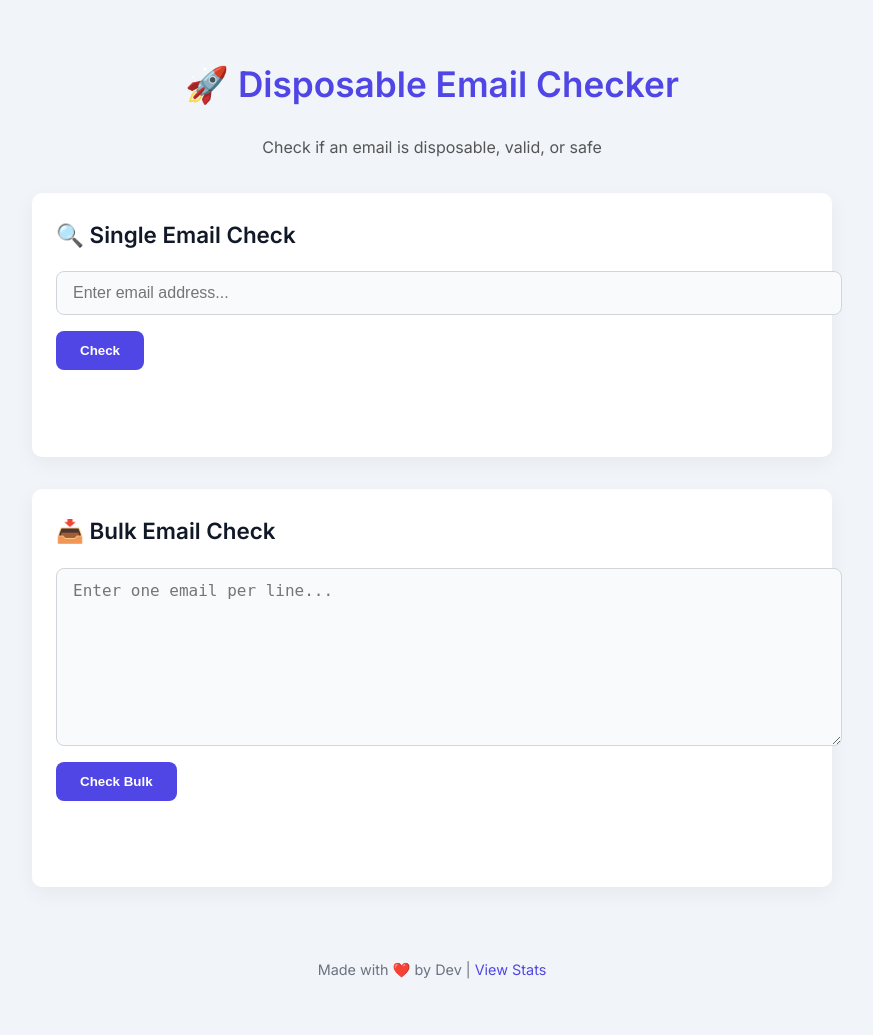
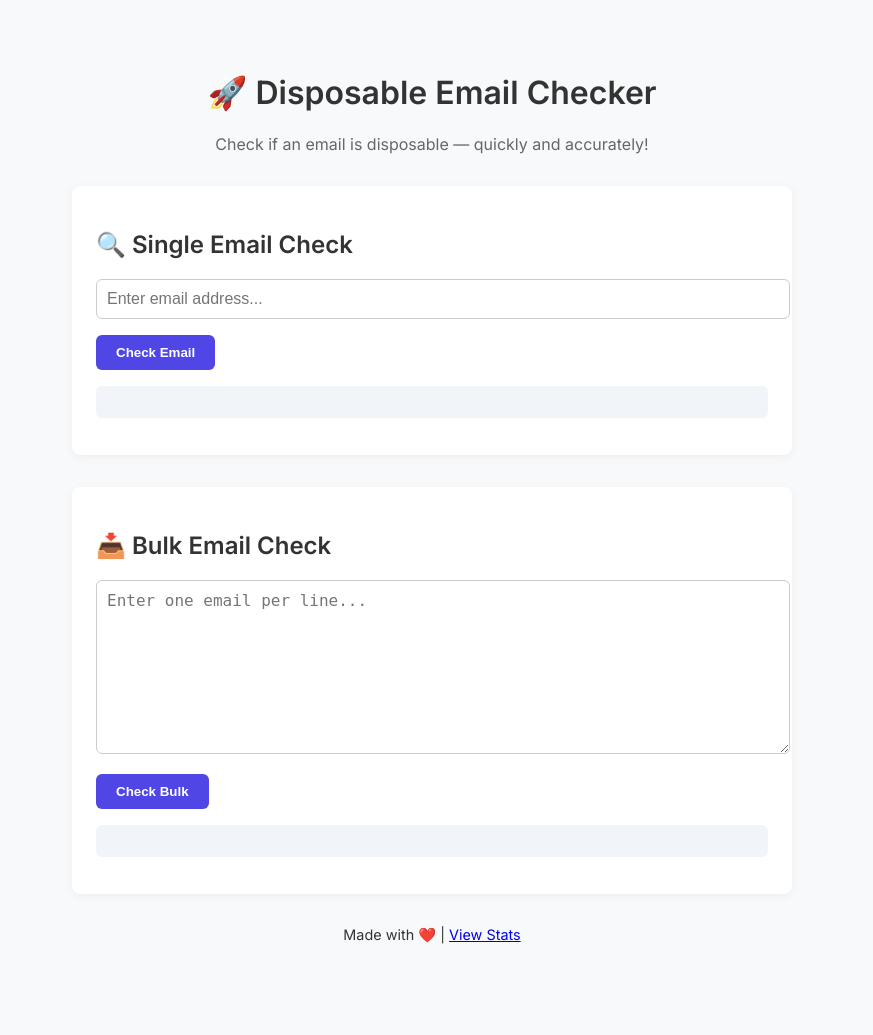
Before and after one commit to Diwas2055/disposable-email-checker, a Python web app: template app/templates/index.html in a window 1280 px wide. Shown: the whole page, without its empty margins (208-1081 px from the left). After the commit the page ends 944 px from the top, so only its background shows below. Run offline with Jinja, Linux system fonts and the light colour scheme; the template is opened without the code that fills it, so the values that code supplies are empty.

Commit message:
update now

```diff
--- a/app/static/styles.css
+++ b/app/static/styles.css
@@ -1,84 +1,55 @@
 body {
     font-family: 'Inter', sans-serif;
     margin: 0;
-    padding: 0;
-    background-color: #f1f5f9;
+    padding: 20px;
+    background-color: #f8f9fa;
     color: #333;
-    line-height: 1.6;
 }
 
 .container {
-    max-width: 800px;
+    max-width: 720px;
     margin: auto;
-    padding: 2rem 1rem;
-}
-
-header {
-    text-align: center;
-    margin-bottom: 2rem;
+    padding: 2rem;
 }
 
 h1 {
-    font-size: 2.2rem;
-    color: #4f46e5;
+    font-size: 2rem;
+    text-align: center;
 }
 
 .subtitle {
-    color: #555;
-    margin-top: 0.5rem;
+    text-align: center;
+    margin-bottom: 2rem;
+    color: #666;
 }
 
 .card {
-    background: white;
+    background-color: white;
     padding: 1.5rem;
-    border-radius: 10px;
-    box-shadow: 0 6px 20px rgba(0, 0, 0, 0.05);
+    border-radius: 8px;
+    box-shadow: 0 2px 10px rgba(0,0,0,0.05);
     margin-bottom: 2rem;
-}
-
-h2 {
-    margin-top: 0;
-    font-size: 1.4rem;
-    color: #111827;
-}
-
-.form {
-    display: flex;
-    flex-direction: column;
-    gap: 1rem;
 }
 
 input[type="email"],
 textarea {
     width: 100%;
-    padding: 0.75rem 1rem;
+    padding: 10px;
+    margin-bottom: 1rem;
+    border: 1px solid #ccc;
+    border-radius: 6px;
     font-size: 1rem;
-    border: 1px solid #d1d5db;
-    border-radius: 8px;
-    background-color: #f9fafb;
-    transition: border 0.2s;
-}
-
-input[type="email"]:focus,
-textarea:focus {
-    border-color: #6366f1;
-    outline: none;
 }
 
 button {
-    padding: 0.75rem 1.5rem;
+    padding: 10px 20px;
     background-color: #4f46e5;
     color: white;
+    border: none;
+    border-radius: 6px;
     font-weight: 600;
-    border: none;
-    border-radius: 8px;
     cursor: pointer;
-    transition: background-color 0.3s;
-    align-self: flex-start;
-}
-
-button:hover:not(:disabled) {
-    background-color: #4338ca;
+    transition: background-color 0.2s;
 }
 
 button:disabled {
@@ -86,23 +57,31 @@ button:disabled {
     cursor: not-allowed;
 }
 
+button:hover:not(:disabled) {
+    background-color: #4338ca;
+}
+
 .result-box {
-    background-color: #f9fafb;
+    background: #f1f5f9;
     padding: 1rem;
-    border-radius: 8px;
+    margin-top: 1rem;
+    white-space: pre-wrap;
+    border-radius: 6px;
     font-family: monospace;
+}
+
+footer {
+    text-align: center;
+    margin-top: 2rem;
     font-size: 0.9rem;
-    white-space: pre-wrap;
-    color: #1e293b;
-    border: 1px solid #e5e7eb;
 }
 
 .loader {
     display: inline-block;
-    width: 18px;
-    height: 18px;
-    border: 3px solid #d1d5db;
-    border-top-color: #6366f1;
+    width: 16px;
+    height: 16px;
+    border: 3px solid #ccc;
+    border-top-color: #333;
     border-radius: 50%;
     animation: spin 0.6s linear infinite;
     margin-left: 10px;
@@ -114,55 +93,3 @@ button:disabled {
         transform: rotate(360deg);
     }
 }
-
-footer {
-    text-align: center;
-    padding: 1.5rem 0 0.5rem;
-    color: #6b7280;
-    font-size: 0.9rem;
-}
-
-footer a {
-    color: #4f46e5;
-    text-decoration: none;
-}
-
-footer a:hover {
-    text-decoration: underline;
-}
-
-/* Responsive Enhancements */
-@media (max-width: 600px) {
-    .container {
-        padding: 1rem;
-    }
-
-    h1 {
-        font-size: 1.6rem;
-    }
-
-    h2 {
-        font-size: 1.2rem;
-    }
-
-    button {
-        width: 100%;
-    }
-
-    .form {
-        gap: 0.75rem;
-    }
-}
-
-
-/* Add animation to result box */
-.result-box {
-    opacity: 0;
-    transform: translateY(10px);
-    transition: opacity 0.3s ease, transform 0.3s ease;
-}
-
-.result-box.show {
-    opacity: 1;
-    transform: translateY(0);
-}
--- a/app/templates/index.html
+++ b/app/templates/index.html
@@ -1,25 +1,22 @@
 <!DOCTYPE html>
 <html lang="en">
 <head>
-    <meta charset="UTF-8" />
-    <meta name="viewport" content="width=device-width, initial-scale=1.0" />
+    <meta charset="UTF-8">
+    <meta name="viewport" content="width=device-width, initial-scale=1.0">
     <title>Email Checker</title>
-    <link href="https://fonts.googleapis.com/css2?family=Inter:wght@400;600&display=swap" rel="stylesheet" />
-    <link rel="stylesheet" href="/static/styles.css" />
+    <link href="https://fonts.googleapis.com/css2?family=Inter:wght@400;600&display=swap" rel="stylesheet">
+    <link rel="stylesheet" href="/static/styles.css">
 </head>
 <body>
     <div class="container">
-        <header>
         <h1>🚀 Disposable Email Checker</h1>
-            <p class="subtitle">Check if an email is disposable, valid, or safe</p>
-        </header>
+        <p class="subtitle">Check if an email is disposable — quickly and accurately!</p>
 
-        <main class="main-content">
         <section class="card">
             <h2>🔍 Single Email Check</h2>
-                <form id="check-form" class="form">
-                    <input type="email" id="email-input" placeholder="Enter email address..." required />
-                    <button type="submit" id="check-btn">Check</button>
+            <form id="check-form">
+                <input type="email" id="email-input" placeholder="Enter email address..." required>
+                <button type="submit" id="check-btn">Check Email</button>
                 <span id="check-loader" class="loader" style="display: none;"></span>
             </form>
             <pre id="check-result" class="result-box"></pre>
@@ -27,17 +24,16 @@
 
         <section class="card">
             <h2>📥 Bulk Email Check</h2>
-                <form id="bulk-form" class="form">
+            <form id="bulk-form">
                 <textarea id="bulk-input" placeholder="Enter one email per line..." rows="8"></textarea>
                 <button type="submit" id="bulk-btn">Check Bulk</button>
                 <span id="bulk-loader" class="loader" style="display: none;"></span>
             </form>
             <pre id="bulk-result" class="result-box"></pre>
         </section>
-        </main>
 
         <footer>
-            <p>Made with ❤️ by Dev | <a href="/stats-page">View Stats</a></p>
+            <p>Made with ❤️ | <a href="/stats-page">View Stats</a></p>
         </footer>
     </div>
 
```
Lines whose indentation alone changed are shown as unchanged.
